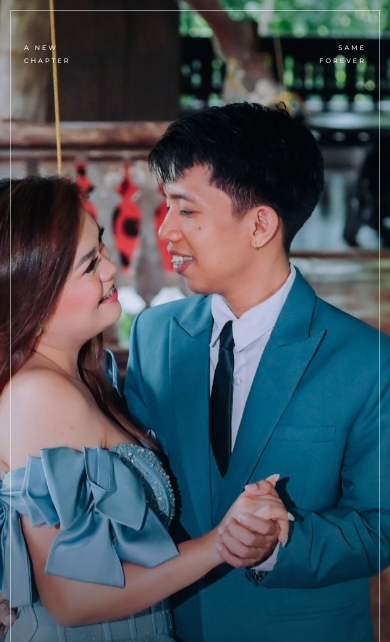
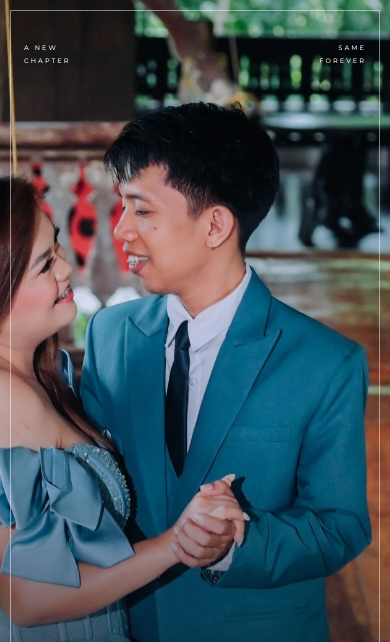
Before and after one commit to hatebreed555666/wedding1, a plain HTML site: page index.html in a window 390 px wide. Shown: the top 642 px of the page. Drawn offline with nearby package versions, Linux system fonts and the light colour scheme.

Commit message:
Update index.html

```diff
--- a/index.html
+++ b/index.html
@@ -356,7 +356,7 @@ section:not(.hero).is-visible:before{transform:translateY(0);opacity:1}
 /* ===== CINEMATIC MOVIE-COVER LANDING PAGE ===== */
 .hero{
   min-height:100svh; min-height:100vh;
-  background:linear-gradient(180deg,rgba(10,18,24,.02) 38%,rgba(10,20,28,.10) 58%,rgba(8,18,27,.82) 100%),url("landingpage.jpg") center center/cover no-repeat !important;
+  background:linear-gradient(180deg,rgba(10,18,24,.02) 38%,rgba(10,20,28,.10) 58%,rgba(8,18,27,.82) 100%),url("landingpage.jpg") 56% center/cover no-repeat !important;
   display:flex;align-items:flex-end;justify-content:center;text-align:center;
 }
 .hero:before{display:none}
@@ -376,7 +376,7 @@ section:not(.hero).is-visible:before{transform:translateY(0);opacity:1}
 .scroll{z-index:4;bottom:16px;color:rgba(255,255,255,.9);letter-spacing:.32em;font-size:9px;display:flex;flex-direction:column;align-items:center;gap:10px}
 .scroll span{display:none}
 @media(max-width:700px){
-  .hero{min-height:100svh;background-position:55% center!important}
+  .hero{min-height:100svh;background-position:62% center!important}
   .hero-frame{inset:10px}
   .hero-content.movie-cover{width:100%;padding:10px 22px 18px;margin-top:0;margin-bottom:0}
   .hero .kicker{font-size:7px;line-height:1.5;letter-spacing:.28em;margin-bottom:15px;padding:0 10px}
```
